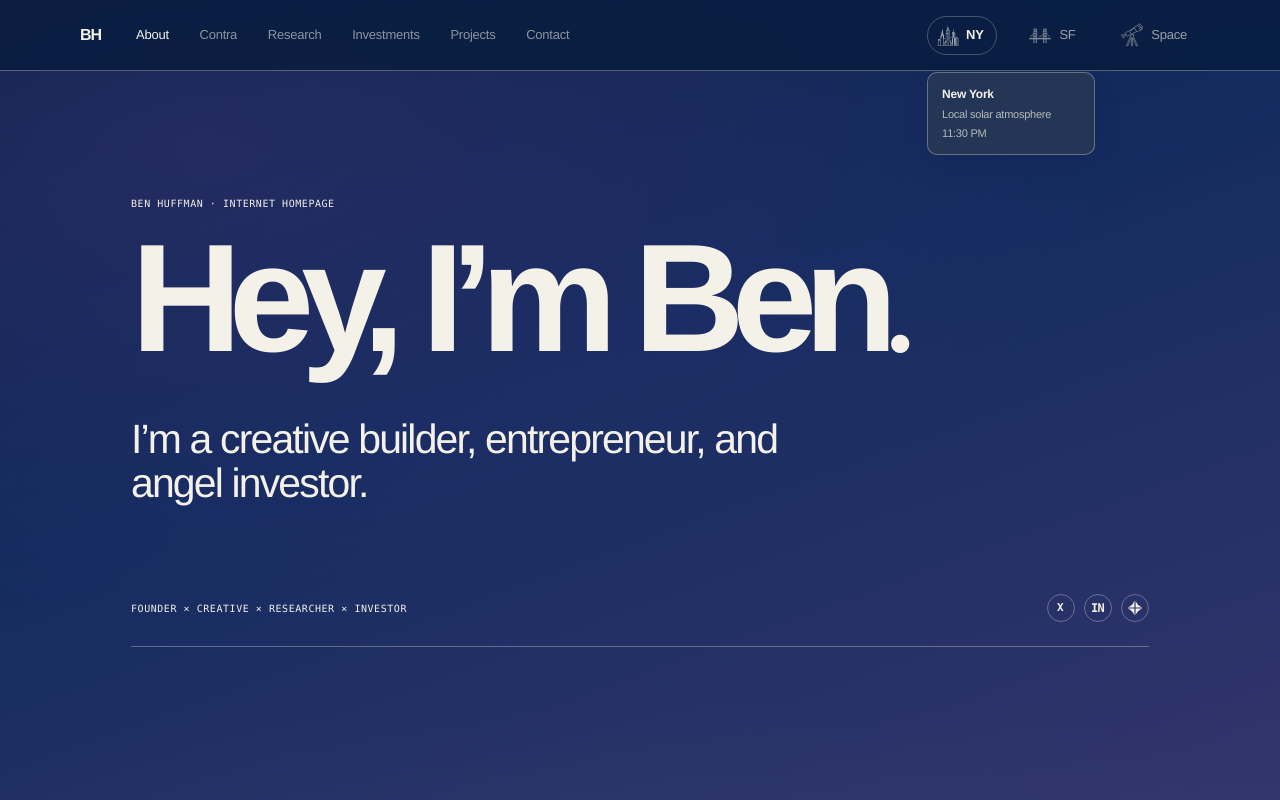
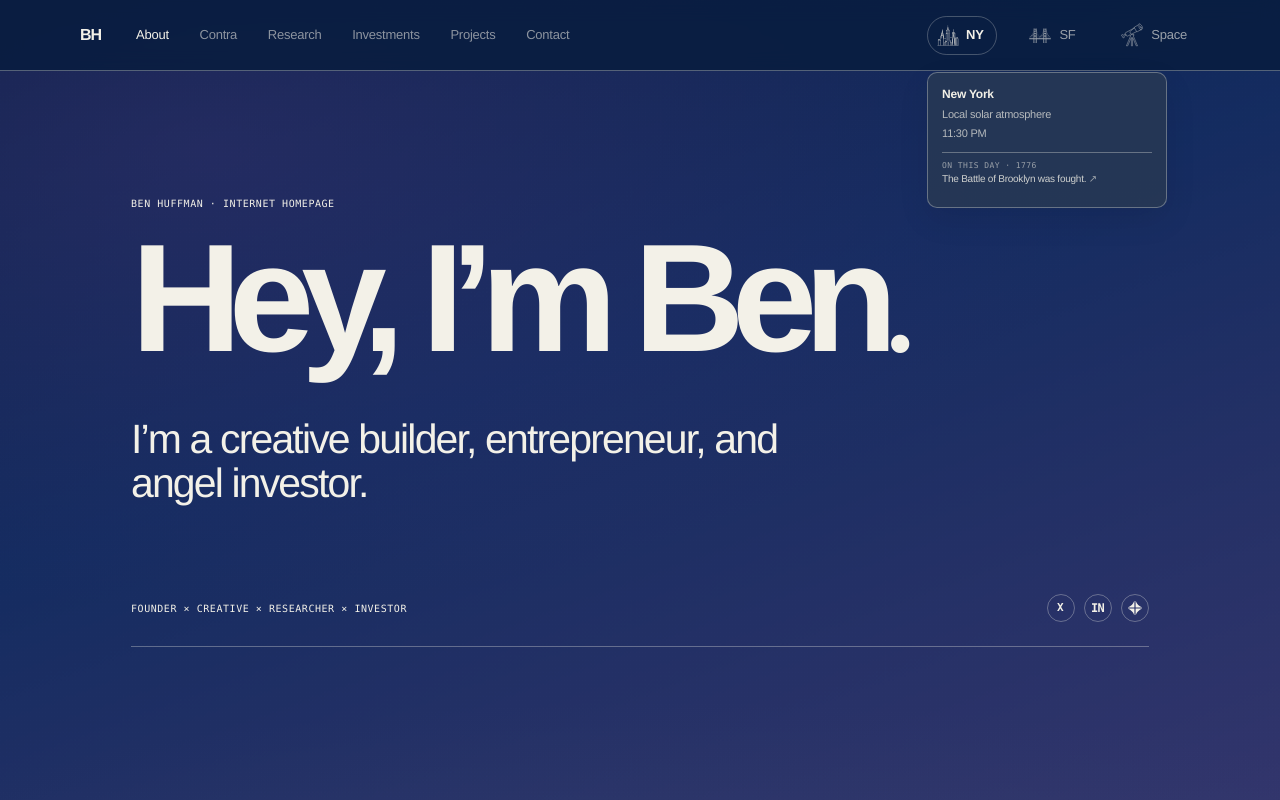
Before and after one commit to ben9885/get-ben.com, a Next.js app: page / in a window 1280 px wide. Shown: the top 800 px of the page. Built offline with nearby package versions, Linux system fonts and the light colour scheme; no server answers.

Commit message:
Add daily facts to environment cards

```diff
--- a/app/atmosphere.tsx
+++ b/app/atmosphere.tsx
@@ -12,6 +12,40 @@ export const CITIES = {
   SF: { name: "San Francisco", lat: 37.7749, lng: -122.4194, zone: "America/Los_Angeles", bias: [82, .055, 220] as Oklch },
   NY: { name: "New York", lat: 40.7128, lng: -74.006, zone: "America/New_York", bias: [66, .14, 263] as Oklch },
 } as const;
+
+type DailyFact = { date: string; year: number; text: string; href: string };
+const DAILY_FACTS: Record<City | "SPACE", DailyFact[]> = {
+  NY: [
+    { date:"01-01", year:1898, text:"The five boroughs became one New York City.", href:"https://www.nyc.gov/site/records/historical-records/collections.page" },
+    { date:"02-02", year:1913, text:"Grand Central Terminal opened its doors.", href:"https://www.grandcentralterminal.com/history/" },
+    { date:"05-24", year:1883, text:"The Brooklyn Bridge opened to the public.", href:"https://www.nps.gov/places/brooklyn-bridge.htm" },
+    { date:"08-27", year:1776, text:"The Battle of Brooklyn was fought.", href:"https://www.nps.gov/gois/learn/historyculture/battle-of-brooklyn.htm" },
+    { date:"10-27", year:1904, text:"New York’s first subway line opened.", href:"https://new.mta.info/agency/new-york-city-transit/subway-bus-ridership-1900-2018" },
+    { date:"10-28", year:1886, text:"The Statue of Liberty was dedicated.", href:"https://www.nps.gov/stli/learn/historyculture/places_creating_statue.htm" },
+    { date:"11-13", year:1927, text:"The Holland Tunnel opened to traffic.", href:"https://www.panynj.gov/bridges-tunnels/en/holland-tunnel/history.html" },
+    { date:"12-31", year:1904, text:"Times Square held its first New Year celebration.", href:"https://www.timessquarenyc.org/times-square-new-years-eve/nye-history-times-square" },
+  ],
+  SF: [
+    { date:"01-30", year:1847, text:"Yerba Buena was renamed San Francisco.", href:"https://www.sfhistory.org/" },
+    { date:"04-18", year:1906, text:"The great San Francisco earthquake struck.", href:"https://earthquake.usgs.gov/earthquakes/events/1906calif/18april/" },
+    { date:"05-27", year:1937, text:"The Golden Gate Bridge opened to pedestrians.", href:"https://www.goldengate.org/bridge/history-research/moments-events/bridge-opening/" },
+    { date:"06-26", year:1945, text:"The United Nations Charter was signed here.", href:"https://www.un.org/en/about-us/history-of-the-un/san-francisco-conference" },
+    { date:"08-02", year:1873, text:"San Francisco’s first cable car began service.", href:"https://www.sfmta.com/getting-around/muni/cable-cars" },
+    { date:"08-27", year:1849, text:"A Gold Rush voyager entered the Golden Gate.", href:"https://www.nps.gov/safr/learn/historyculture/this-day-in-maritime-history-august.htm" },
+    { date:"10-17", year:1989, text:"The Loma Prieta earthquake reshaped the Bay.", href:"https://earthquake.usgs.gov/earthquakes/events/1989lomaprieta/" },
+    { date:"11-20", year:1969, text:"The occupation of Alcatraz Island began.", href:"https://www.nps.gov/alca/learn/historyculture/we-hold-the-rock.htm" },
+  ],
+  SPACE: [
+    { date:"01-31", year:1958, text:"Explorer 1 became America’s first satellite.", href:"https://science.nasa.gov/mission/explorer-1/" },
+    { date:"02-20", year:1962, text:"John Glenn orbited Earth aboard Friendship 7.", href:"https://www.nasa.gov/history/60-years-ago-john-glenn-the-first-american-to-orbit-the-earth-aboard-friendship-7/" },
+    { date:"04-12", year:1961, text:"Yuri Gagarin became the first human in space.", href:"https://www.nasa.gov/history/60-years-ago-yuri-gagarin-becomes-the-first-man-in-space/" },
+    { date:"05-05", year:1961, text:"Alan Shepard became the first American in space.", href:"https://www.nasa.gov/history/60-years-ago-alan-shepard-becomes-the-first-american-in-space/" },
+    { date:"07-20", year:1969, text:"Apollo 11 landed humans on the Moon.", href:"https://www.nasa.gov/mission/apollo-11/" },
+    { date:"08-27", year:1962, text:"Mariner 2 launched toward Venus.", href:"https://science.nasa.gov/mission/mariner-2/" },
+    { date:"10-04", year:1957, text:"Sputnik 1 opened the space age.", href:"https://www.nasa.gov/history/sputnik/sputorig.html" },
+    { date:"12-24", year:1968, text:"Apollo 8 witnessed the first Earthrise.", href:"https://www.nasa.gov/image-article/apollo-8-earthrise/" },
+  ],
+};
 
 const palettes: Record<string, Oklch[]> = {
   night: [[17,.055,258],[25,.09,260],[31,.09,278],[80,.04,250],[41,.12,270],[35,.11,292],[39,.05,255]],
@@ -56,6 +90,18 @@ function orbitTemperature(date:Date,city:City,altitudeKm=400) {
   const temperature=Math.round(-148+396*illumination);
   const state=illumination<=.05?"Earth shadow":illumination>=.95?`Sunlit over ${city}`:next.altitude>solar.altitude?"Entering sunlight":"Entering shadow";
   return {temperature,state,altitudeKm};
+}
+function dailyCardFact(context:City|"SPACE",date:Date) {
+  const zone=context==="SPACE"?"UTC":CITIES[context].zone,p=zonedParts(date,zone),key=`${String(p.month).padStart(2,"0")}-${String(p.day).padStart(2,"0")}`;
+  const historical=DAILY_FACTS[context].find(f=>f.date===key);
+  if(historical)return {label:`On this day · ${historical.year}`,text:historical.text,href:historical.href};
+  if(context!=="SPACE"){
+    const solar=solarState(date,context),minutes=Math.round((solar.sunset-solar.sunrise)*60),hours=Math.floor(minutes/60);
+    return {label:"Today",text:`${hours}h ${String(minutes%60).padStart(2,"0")}m of daylight`,href:""};
+  }
+  const cycle=29.53058867,elapsed=(date.getTime()-Date.UTC(2000,0,6,18,14))/86400000,age=((elapsed%cycle)+cycle)%cycle,lit=Math.round((1-Math.cos(2*Math.PI*age/cycle))*50);
+  const phases=["New Moon","Waxing crescent","First quarter","Waxing gibbous","Full Moon","Waning gibbous","Last quarter","Waning crescent"],phase=phases[Math.round(age/cycle*8)%8];
+  return {label:"Tonight",text:`${phase} · ${lit}% illuminated`,href:""};
 }
 function paletteAt(s:{hour:number;sunrise:number;sunset:number}) {
   const anchors=[
@@ -125,7 +171,7 @@ function TelescopeIcon() {
 export function CitySwitcher({city,setCity,weather,mode,onMode,onPreloadSpace}:{city:City;setCity:(c:City)=>void;weather:WeatherState;mode:EnvironmentMode;onMode:(mode:EnvironmentMode)=>void;onPreloadSpace?:()=>void}) {
   const now=new Date(),c=CITIES[city],isSpace=mode==="space",time=new Intl.DateTimeFormat("en-US",{timeZone:isSpace?"UTC":c.zone,hour:"numeric",minute:"2-digit"}).format(now),orbit=orbitTemperature(now,city);
   const chooseCity=(next:City)=>{setCity(next);onMode(next.toLowerCase() as EnvironmentMode)};
-  const details=(space=false)=><div className="weather-tip" role="status" aria-label={space?`Estimated spacecraft surface temperature ${orbit.temperature} degrees Fahrenheit, ${orbit.state}, at ${orbit.altitudeKm} kilometers above ${c.name}`:undefined}><strong>{space?"Space":c.name}</strong><span>{space?`≈${orbit.temperature}°F · ${orbit.state}`:weather?`${Math.round(weather.temperature)}° · ${weatherLabel(weather.weatherCode)}`:"Local solar atmosphere"}</span><span>{time}{space?" UTC":""}</span></div>;
+  const details=(space=false)=>{const fact=dailyCardFact(space?"SPACE":city,now);return <div className="weather-tip" role="group" aria-label={space?`Estimated spacecraft surface temperature ${orbit.temperature} degrees Fahrenheit, ${orbit.state}, at ${orbit.altitudeKm} kilometers above ${c.name}`:undefined}><strong>{space?"Space":c.name}</strong><span>{space?`≈${orbit.temperature}°F · ${orbit.state}`:weather?`${Math.round(weather.temperature)}° · ${weatherLabel(weather.weatherCode)}`:"Local solar atmosphere"}</span><span>{time}{space?" UTC":""}</span><div className="weather-fact"><span className="weather-fact-label mono">{fact.label}</span>{fact.href?<a className="weather-fact-copy" href={fact.href} target="_blank" rel="noreferrer">{fact.text} <span aria-hidden>↗</span></a>:<span className="weather-fact-copy">{fact.text}</span>}</div></div>};
   return <div className={`environment mode-${mode}`}><div className="city-switch" role="group" aria-label="Environmental view">
     <div className="city-option"><button onClick={()=>chooseCity("NY")} className={mode==="ny"?"selected":""} aria-pressed={mode==="ny"}><span className="city-glyph city-glyph-ny" aria-hidden />NY</button>{mode==="ny"&&details()}</div>
     <div className="city-option"><button onClick={()=>chooseCity("SF")} className={mode==="sf"?"selected":""} aria-pressed={mode==="sf"}><span className="city-glyph city-glyph-sf" aria-hidden />SF</button>{mode==="sf"&&details()}</div>
--- a/app/globals.css
+++ b/app/globals.css
@@ -32,11 +32,16 @@ nav { max-width:1120px; margin:auto; display:flex; align-items:center; gap:28px;
 .city-glyph-sf { width:24px; height:17px; -webkit-mask-image:url("/city-icons/sf.svg"); mask-image:url("/city-icons/sf.svg"); }
 .city-glyph-ny { width:22px; height:21px; -webkit-mask-image:url("/city-icons/ny.svg"); mask-image:url("/city-icons/ny.svg"); }
 .city-switch button:hover .city-glyph { transform:scale(1.06); }
-.weather-tip { position:absolute; z-index:2; left:50%; top:calc(100% + 17px); min-width:168px; padding:12px 14px; display:flex; flex-direction:column; gap:3px; overflow:hidden; background:color-mix(in srgb,var(--nav-bg) 88%,var(--ink) 12%); border:1px solid var(--line); border-radius:10px; box-shadow:0 12px 32px rgba(0,0,0,.08); font-size:11px; opacity:1; transform:translateX(-50%); pointer-events:none; transition:opacity .18s ease,transform .18s ease; }
+.weather-tip { position:absolute; z-index:2; left:50%; top:calc(100% + 17px); width:240px; max-width:calc(100vw - 32px); padding:12px 14px; display:flex; flex-direction:column; gap:3px; overflow:hidden; background:color-mix(in srgb,var(--nav-bg) 88%,var(--ink) 12%); border:1px solid var(--line); border-radius:10px; box-shadow:0 12px 32px rgba(0,0,0,.08); font-size:11px; opacity:1; transform:translateX(-50%); pointer-events:auto; transition:opacity .18s ease,transform .18s ease; }
 .city-option:first-child .weather-tip { left:0; transform:none; }
 .city-option:last-child .weather-tip { left:auto; right:0; transform:none; }
 .weather-tip strong { font-size:12px; }
 .weather-tip span { opacity:.7; }
+.weather-fact { min-height:43px; margin-top:7px; padding-top:8px; border-top:1px solid var(--line); display:flex; flex-direction:column; gap:3px; }
+.weather-tip .weather-fact-label { font-size:8px; line-height:1.2; opacity:.56; }
+.weather-tip .weather-fact-copy { display:-webkit-box; overflow:hidden; -webkit-box-orient:vertical; -webkit-line-clamp:2; font-size:10px; line-height:1.25; opacity:.82; }
+.weather-tip a.weather-fact-copy { transition:opacity .18s ease; }
+.weather-tip a.weather-fact-copy:hover { opacity:1; }
 .atmosphere-background { position:fixed; inset:0; z-index:0; overflow:hidden; background:#1261ee; pointer-events:none; opacity:1; filter:none; transition:opacity 1.25s cubic-bezier(.22,1,.36,1),filter 1.25s cubic-bezier(.22,1,.36,1); }
 .space-mode .atmosphere-background { opacity:0; filter:saturate(.3) brightness(.12); }
 .space-view { position:fixed; inset:0; z-index:0; overflow:hidden; pointer-events:none; opacity:0; background:radial-gradient(ellipse 80% 48% at 72% 12%,rgba(16,73,162,.28) 0,transparent 70%),radial-gradient(ellipse 92% 48% at 46% 108%,rgba(143,67,43,.2) 0,transparent 72%),linear-gradient(155deg,#02050d,#000207 62%,#050817); transition:opacity 1.35s cubic-bezier(.22,1,.36,1); }
@@ -148,6 +153,7 @@ footer a { font-size:12px; }
   .city-switch { gap:8px; }
   .city-switch button { padding-left:7px; padding-right:9px; gap:5px; }
   .city-switch .space-option { padding-left:7px; padding-right:9px; }
+  .city-option:first-child .weather-tip { left:50%; transform:translateX(-50%); }
   main,footer { padding-left:20px; padding-right:20px; }
   .hero { min-height:68vh; }
   h1 { font-size:clamp(66px,24vw,100px); max-width:95%; }
```
